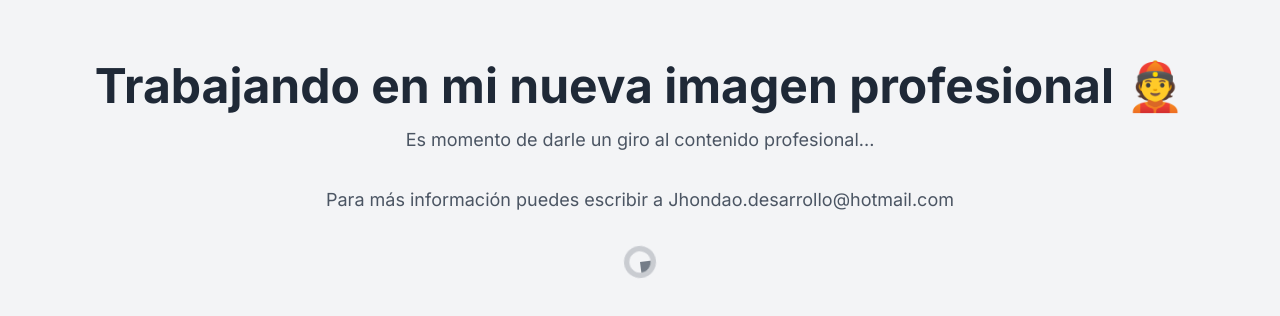
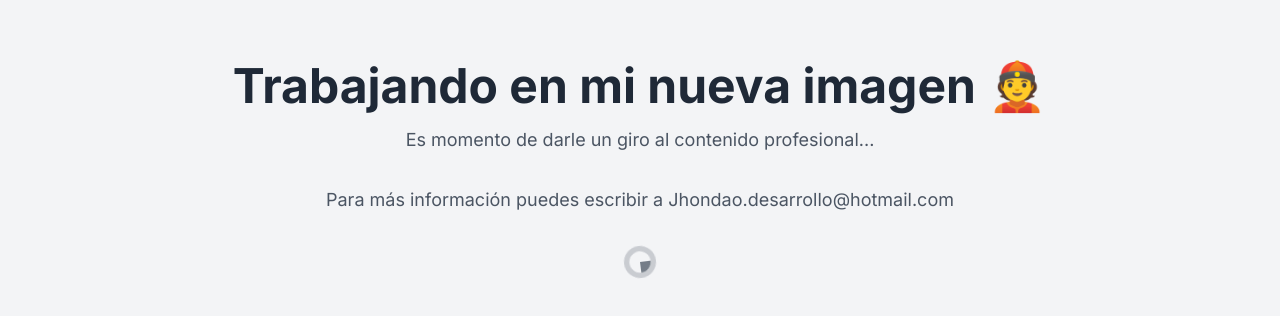
Before and after one commit to Jhondao/Jhonorozco.com, a Next.js app: page / in a window 1280 px wide. Shown: the part 230-546 px from the top of the page. Built offline with nearby package versions, Linux system fonts and the light colour scheme.

Commit message:
[ADD] Page de mantenimiento

```diff
--- a/app/page.tsx
+++ b/app/page.tsx
@@ -4,7 +4,7 @@
   return (
     <div className="flex items-center justify-center min-h-screen bg-gray-100">
       <div className="text-center">
-        <h1 className="text-5xl font-bold text-gray-800 mb-4">Trabajando en mi nueva imagen profesional 👲</h1>
+        <h1 className="text-5xl font-bold text-gray-800 mb-4">Trabajando en mi nueva imagen 👲</h1>
         <p className="text-lg text-gray-600 mb-8">
           Es momento de darle un giro al contenido profesional...
         </p>
```
